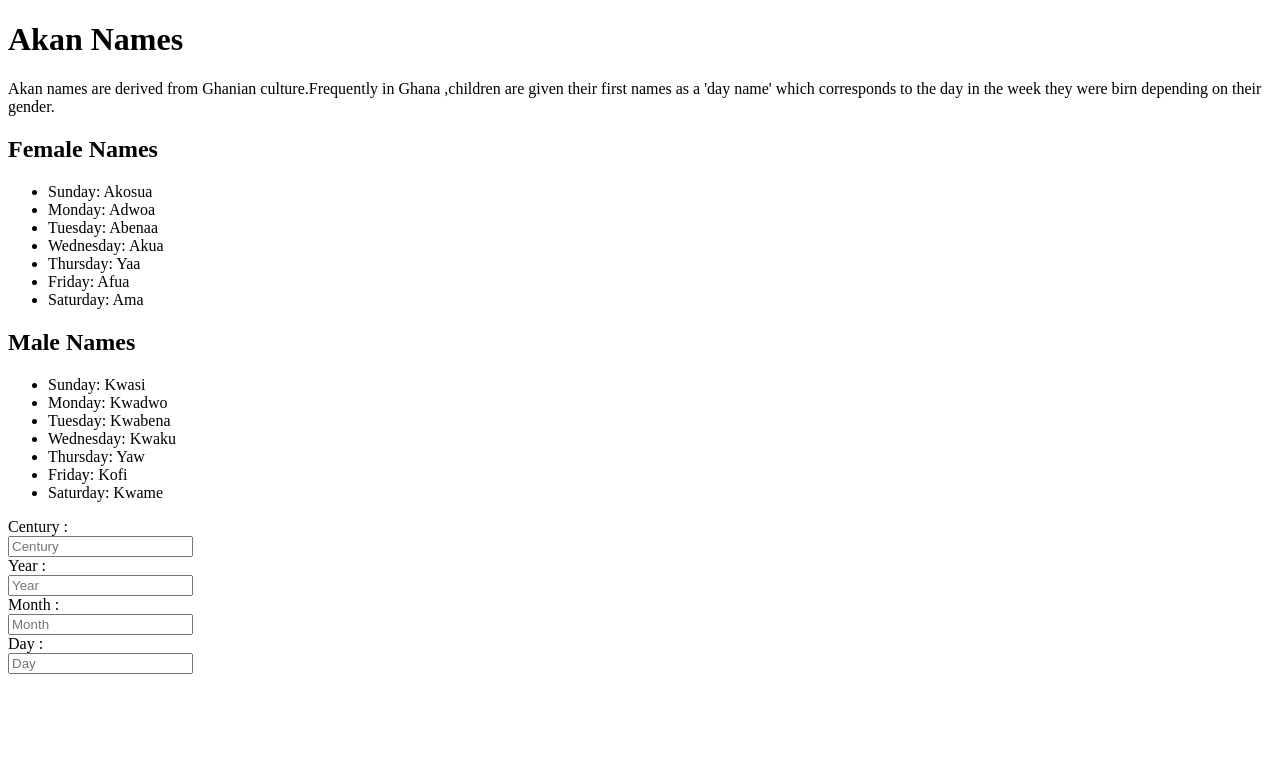
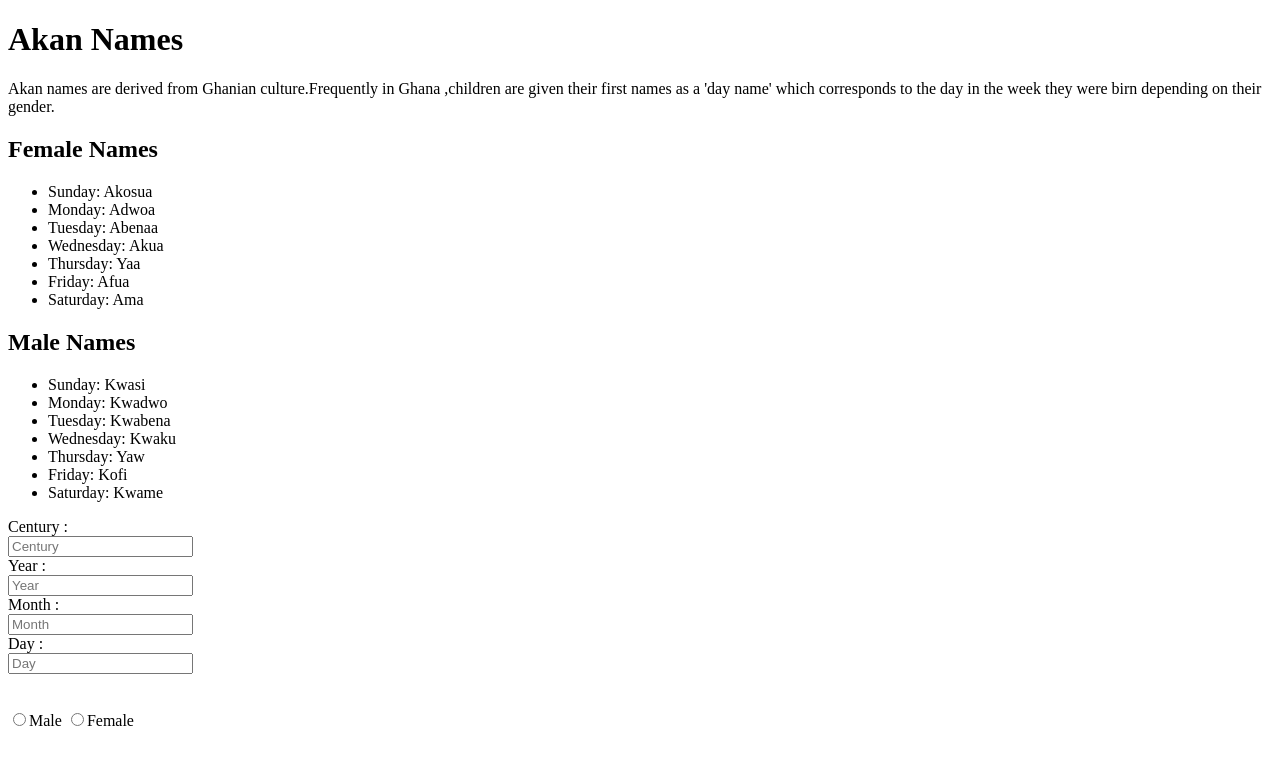
Before and after one commit to Abijahkabiro/akan, a plain HTML site: page index.html in a window 1280 px wide. Drawn offline with Linux system fonts and the light colour scheme.

Commit message:
add a column of gender consisting a form with radio buttons male and female

```diff
--- a/index.html
+++ b/index.html
@@ -58,6 +58,16 @@
         </div>
         <br><br>
 
+        <div class="row">
+            <div class="col md-6">
+                <div id="genders">
+                <form class="radio-button">
+                    <input type="radio" class="genders labels" value="male" id="rad1" name="rads" required>Male
+                    <input type="radio" class="genders labels" value="female" id="rad2" name="rads" required>Female
+                  </form>
+                </div>
+            </div>
+
     </div>
 </body>
 </html>
```
